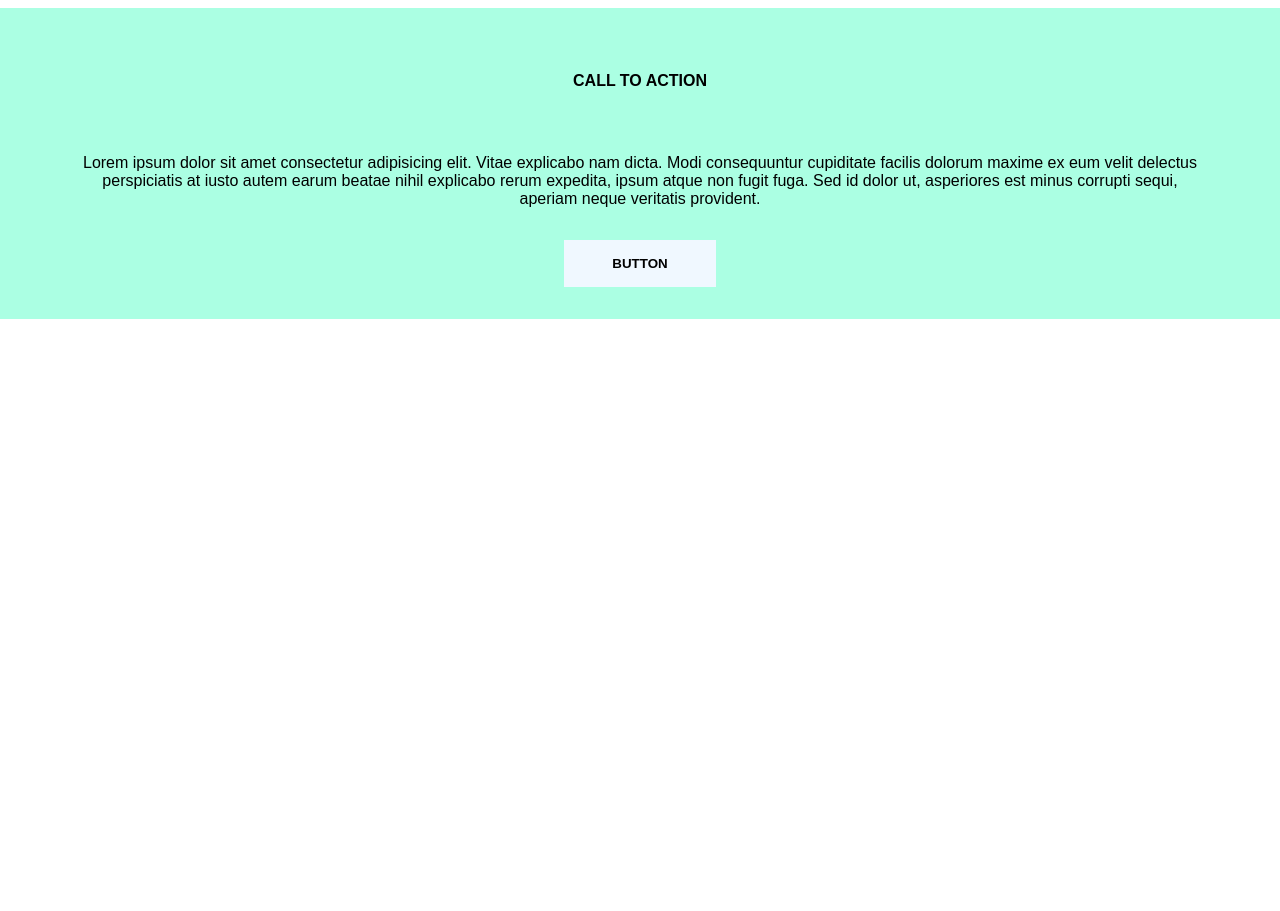
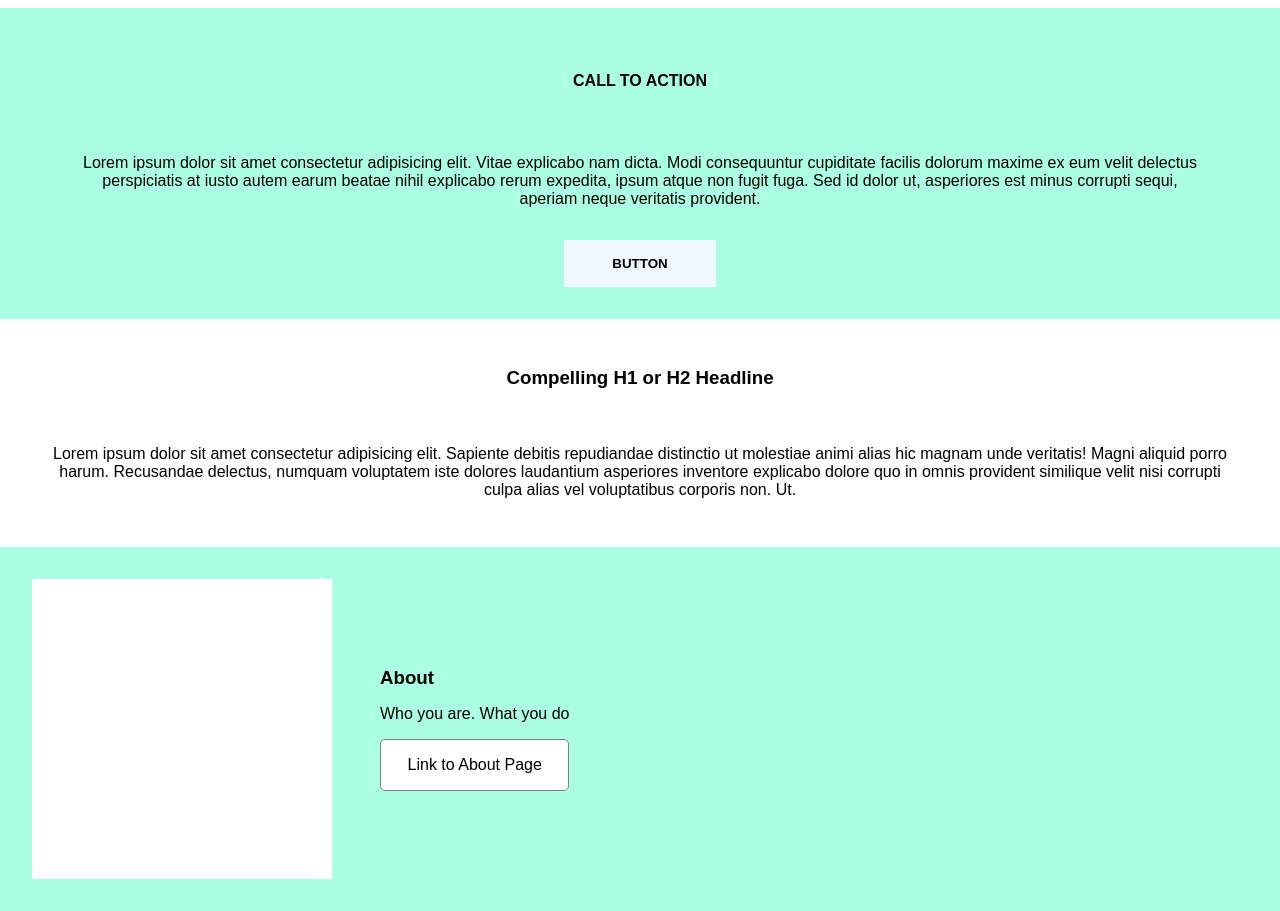
Before and after one commit to marcocrupi/layout_exenia_exercise_develhope, a plain HTML site: page index.html in a window 1280 px wide. Shown: the part 136-1047 px from the top of the page. Before the commit the page ends 800 px from the top, so only its background shows below. Drawn offline with Linux system fonts and the light colour scheme.

Commit message:
dario parte 2

```diff
--- a/index.html
+++ b/index.html
@@ -1,12 +1,11 @@
 <!DOCTYPE html>
 <html lang="en">
-
   <head>
     <meta charset="UTF-8" />
     <meta http-equiv="X-UA-Compatible" content="IE=edge" />
     <meta name="viewport" content="width=device-width, initial-scale=1.0" />
     <title>Document</title>
-    <link rel="stylesheet" href="./style.css">
+    <link rel="stylesheet" href="./style.css" />
   </head>
 
   <body>
@@ -28,21 +27,43 @@
     </header>
 
     <main>
-        <section>
-
+      <section class="call-to-action">
         <span>CALL TO ACTION</span>
         <p>
           Lorem ipsum dolor sit amet consectetur adipisicing elit. Vitae
           explicabo nam dicta. Modi consequuntur cupiditate facilis dolorum
-                    maxime ex eum velit delectus perspiciatis at iusto autem earum
-                    beatae nihil explicabo rerum expedita, ipsum atque non fugit fuga.
-                    Sed id dolor ut, asperiores est minus corrupti sequi, aperiam neque
-                    veritatis provident.
+          maxime ex eum velit delectus perspiciatis at iusto autem earum beatae
+          nihil explicabo rerum expedita, ipsum atque non fugit fuga. Sed id
+          dolor ut, asperiores est minus corrupti sequi, aperiam neque veritatis
+          provident.
         </p>
         <button>BUTTON</button>
+      </section>
 
+      <section class="compelling">
+        <article class="d-compelling">
+          <h1>Compelling H1 or H2 Headline</h1>
+
+          <p>
+            Lorem ipsum dolor sit amet consectetur adipisicing elit. Sapiente
+            debitis repudiandae distinctio ut molestiae animi alias hic magnam
+            unde veritatis! Magni aliquid porro harum. Recusandae delectus,
+            numquam voluptatem iste dolores laudantium asperiores inventore
+            explicabo dolore quo in omnis provident similique velit nisi
+            corrupti culpa alias vel voluptatibus corporis non. Ut.
+          </p>
+        </article>
+      </section>
+
+      <section class="card">
+        <div class="img"></div>
+        <div class="d-card">
+          <h3>About</h3>
+          <p>Who you are. What you do</p>
+
+          <a href="*">Link to About Page</a>
+        </div>
       </section>
     </main>
   </body>
-
 </html>
--- a/style.css
+++ b/style.css
@@ -45,27 +45,81 @@ nav .logo {
     font-weight: normal;
 }
 
-section {
+.call-to-action {
     background-color: rgb(171, 255, 227);
     display: flex;
     flex-direction: column;
     align-items: center;
-    max-resolution: ;
+
 }
 
-section span {
+.call-to-action span {
     margin: 4rem 0;
     font-weight: bold;
 }
 
-section p {
+.call-to-action p {
     text-align: center;
     margin: 0 5rem;
 }
 
-section button {
+.call-to-action button {
     margin: 2rem 0;
     background-color: aliceblue;
     padding: 1rem 3rem;
     font-weight: bold;
 }
+
+
+.d-compelling {
+    margin: 3rem;
+    display: flex;
+    flex-direction: column;
+    justify-content: center;
+    align-items: center;
+}
+
+.d-compelling h1 {
+    margin-bottom: 3.5rem;
+
+}
+
+.d-compelling p {
+    text-align: center;
+}
+
+.card {
+    display: flex;
+    background-color: rgb(171, 255, 227) ;
+    align-items: center;
+}
+
+.img {
+    width: 300px;
+    height: 300px;
+    background-color: #fff;
+    margin: 2rem 3.0rem 2rem 2rem;
+}
+
+.d-card {
+    display: flex;
+    flex-direction: column;
+
+}
+
+.d-card h3 {
+    margin-bottom: 1rem;
+}
+
+.d-card p {
+    margin-bottom: 1rem;
+}
+
+.d-card a {
+    color: black;
+    background-color: #fff;
+    padding: 1rem;
+    text-align: center;
+    border-radius: 5px;
+    border: 1px solid gray;
+}
```
Lines whose indentation alone changed are shown as unchanged.
